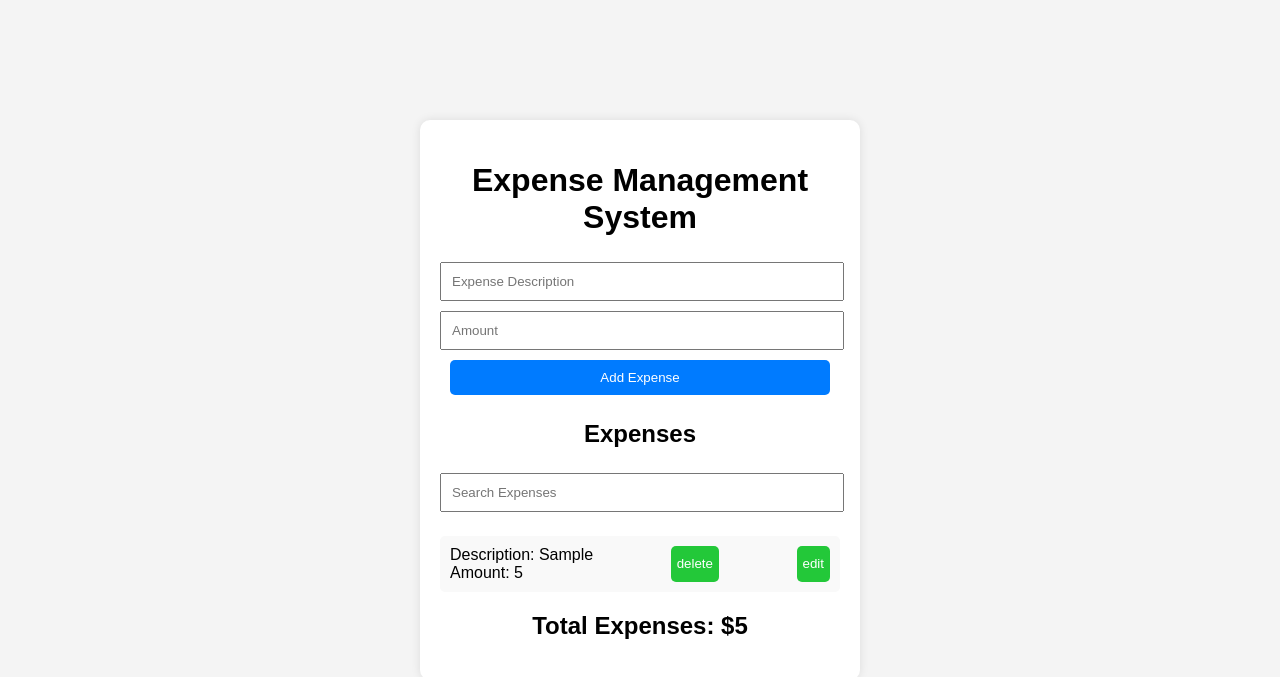
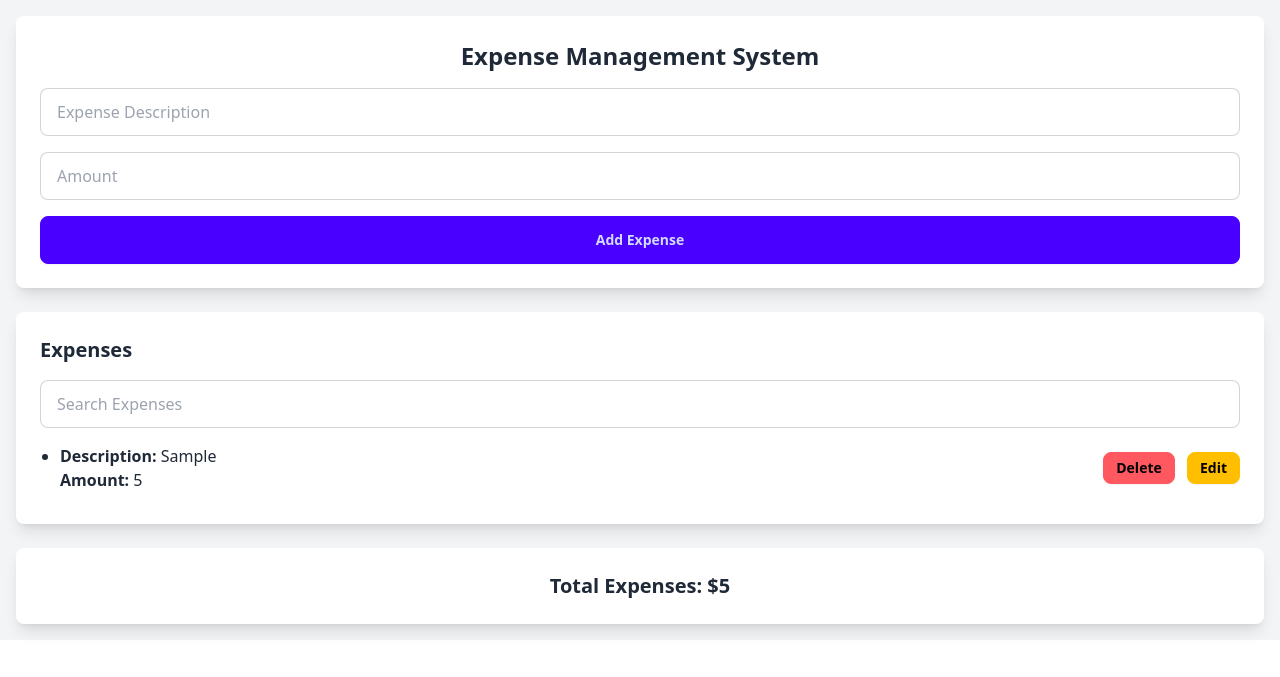
Before and after one commit to akhterjawad/Expence-Mangement-System, a plain HTML site: page index.html in a window 1280 px wide. Both pictures are taken after typing "Sample", "5" into the empty fields and a click on the button "Add Expense". Drawn offline with nearby package versions, Linux system fonts and the light colour scheme.

Commit message:
complete

```diff
--- a/app.js
+++ b/app.js
@@ -6,7 +6,13 @@ let search = document.querySelector('#search');
 let ul = document.querySelector('#expenseList');
 let object;
 
-let array = JSON.parse(localStorage.getItem('sandData')) || [];
+let array;
+let getData = JSON.parse(localStorage.getItem('sandData'));
+if (getData) {
+    array=getData
+} else {
+    array=[];
+};
 renderscreen(array);
 
 // Handle form submission to add an expense
@@ -34,11 +40,17 @@ function renderscreen(expenseArray) {
     expenseArray.map((item, index) => {
         total += item.amount;
         ul.innerHTML += `
-        <li>
-            Description: ${item.description}</br>
-            Amount: ${item.amount}</br>
-            <button onclick="deleted(${index})">delete</button>
-            <button onclick="edit(${index})">edit</button>
+        <li class="mb-2">
+            <div class="flex justify-between items-center">
+                <div>
+                    <strong>Description:</strong> ${item.description}<br>
+                    <strong>Amount:</strong> ${item.amount}
+                </div>
+                <div>
+                    <button class="btn btn-sm btn-error mr-2" onclick="deleted(${index})">Delete</button>
+                    <button class="btn btn-sm btn-warning" onclick="edit(${index})">Edit</button>
+                </div>
+            </div>
         </li>
         `;
     });
@@ -72,85 +84,3 @@ search.addEventListener('input', () => {
     const filteredExpenses = array.filter(expense => expense.description.toLowerCase().includes(query));
     renderscreen(filteredExpenses);
 });
-
-
-
-// let form = document.querySelector('form');
-// let description = document.querySelector('#description');
-// let amount = document.querySelector('#amount');
-// let totalAmount = document.querySelector('#totalAmount');
-// let search = document.querySelector('#search');
-// let ul = document.querySelector('#expenseList');
-// let object;
-
-// // Retrieve stored data and ensure it's in JSON format
-// let storedData = localStorage.getItem('sandData');
-// let array = storedData ? JSON.parse(storedData) : [];
-
-// // Render the expenses on the screen
-// renderscreen(array);
-
-// // Handle form submission to add an expense
-// form.addEventListener('submit', event => {
-//     event.preventDefault();
-//     object = {
-//         description: description.value,
-//         amount: +amount.value,
-//     };
-//     array.push(object);
-//     localStorage.setItem('sandData', JSON.stringify(array));
-//     console.log(array);
-//     renderscreen(array);
-//     amount.value = '';
-//     description.value = '';
-// });
-
-// // Function to render the expense list on the screen
-// function renderscreen(expenseArray) {
-//     let total = 0;
-//     ul.innerHTML = '';
-//     totalAmount.innerHTML = '';  // Reset the totalAmount content
-
-//     expenseArray.map((item, index) => {
-//         total += item.amount;
-//         ul.innerHTML += `
-//         <li>
-//             Description: ${item.description}<br>
-//             Amount: ${item.amount}<br>
-//             <button onclick="deleted(${index})">delete</button>
-//             <button onclick="edit(${index})">edit</button>
-//         </li>
-//         `;
-//     });
-
-//     totalAmount.innerHTML = total.toFixed(2);
-// }
-
-// // Function to delete an expense
-// function deleted(i) {
-//     array.splice(i, 1);
-//     localStorage.setItem('sandData', JSON.stringify(array)); // Update localStorage after deletion
-//     renderscreen(array);
-// }
-
-// // Function to edit an expense
-// function edit(i) {
-//     let updateDescription = prompt('Enter new description:', array[i].description);
-//     let updateAmount = prompt('Enter new amount:', array[i].amount);
-
-//     if (updateDescription && updateDescription.trim() !== '') {
-//         array[i].description = updateDescription;
-//     }
-//     if (updateAmount && updateAmount.trim() !== '') {
-//         array[i].amount = +updateAmount;
-//     }
-//     localStorage.setItem('sandData', JSON.stringify(array)); // Update localStorage after editing
-//     renderscreen(array);
-// }
-
-// // Search functionality
-// search.addEventListener('input', () => {
-//     const query = search.value.toLowerCase();
-//     const filteredExpenses = array.filter(expense => expense.description.toLowerCase().includes(query));
-//     renderscreen(filteredExpenses);
-// });
--- a/index.html
+++ b/index.html
@@ -3,31 +3,33 @@
 <head>
     <meta charset="UTF-8">
     <meta name="viewport" content="width=device-width, initial-scale=1.0">
-    <title>todo</title>
-    <link rel="stylesheet" href="./style.css">
+    <title>Expense Management System</title>
+
+  <!-- Linking DaisyUI stylesheet -->
+  <link href="https://cdn.jsdelivr.net/npm/daisyui@4.12.10/dist/full.min.css" rel="stylesheet" type="text/css" />
 </head>
-<body>
-    <div class="container">
-        <h1>Expense Management System</h1>
-        <form class="expense-form">
-            <input type="text" required id="description" placeholder="Expense Description">
-            <input type="number" required id="amount" placeholder="Amount">
-            <center>
-                <button id="addExpenseBtn">Add Expense</button>
-            </center>
-        </form>
+<body class="bg-gray-100">
+    <div class="container mx-auto p-4">
+        <div class="card shadow-lg bg-white p-6 rounded-lg">
+            <h1 class="text-2xl font-bold text-center mb-4">Expense Management System</h1>
+            <form class="expense-form flex flex-col gap-4">
+                <input type="text" required id="description" placeholder="Expense Description" class="input input-bordered w-full" />
+                <input type="number" required id="amount" placeholder="Amount" class="input input-bordered w-full" />
+                <button id="addExpenseBtn" class="btn btn-primary w-full">Add Expense</button>
+            </form>
+        </div>
 
-        <div class="expense-list">
-            <h2>Expenses</h2>
-            <input type="text" id="search" placeholder="Search Expenses">
-            <h3 id="h3"></h3>
-            <ul id="expenseList"></ul>
+        <div class="card shadow-lg bg-white mt-6 p-6 rounded-lg">
+            <h2 class="text-xl font-bold mb-4">Expenses</h2>
+            <input type="text" id="search" placeholder="Search Expenses" class="input input-bordered w-full mb-4" />
+            <ul id="expenseList" class="list-disc pl-5"></ul>
         </div>
-        <div class="total-expenses">
-            <h2>Total Expenses: $<span id="totalAmount">0.00</span></h2>
+
+        <div class="card shadow-lg bg-white mt-6 p-6 rounded-lg">
+            <h2 class="text-xl text-center font-bold">Total Expenses: $<span id="totalAmount">0.00</span></h2>
         </div>
     </div>
-
+    <script src="https://cdn.tailwindcss.com"></script>
     <script src="./app.js"></script>
 </body>
 </html>
```
